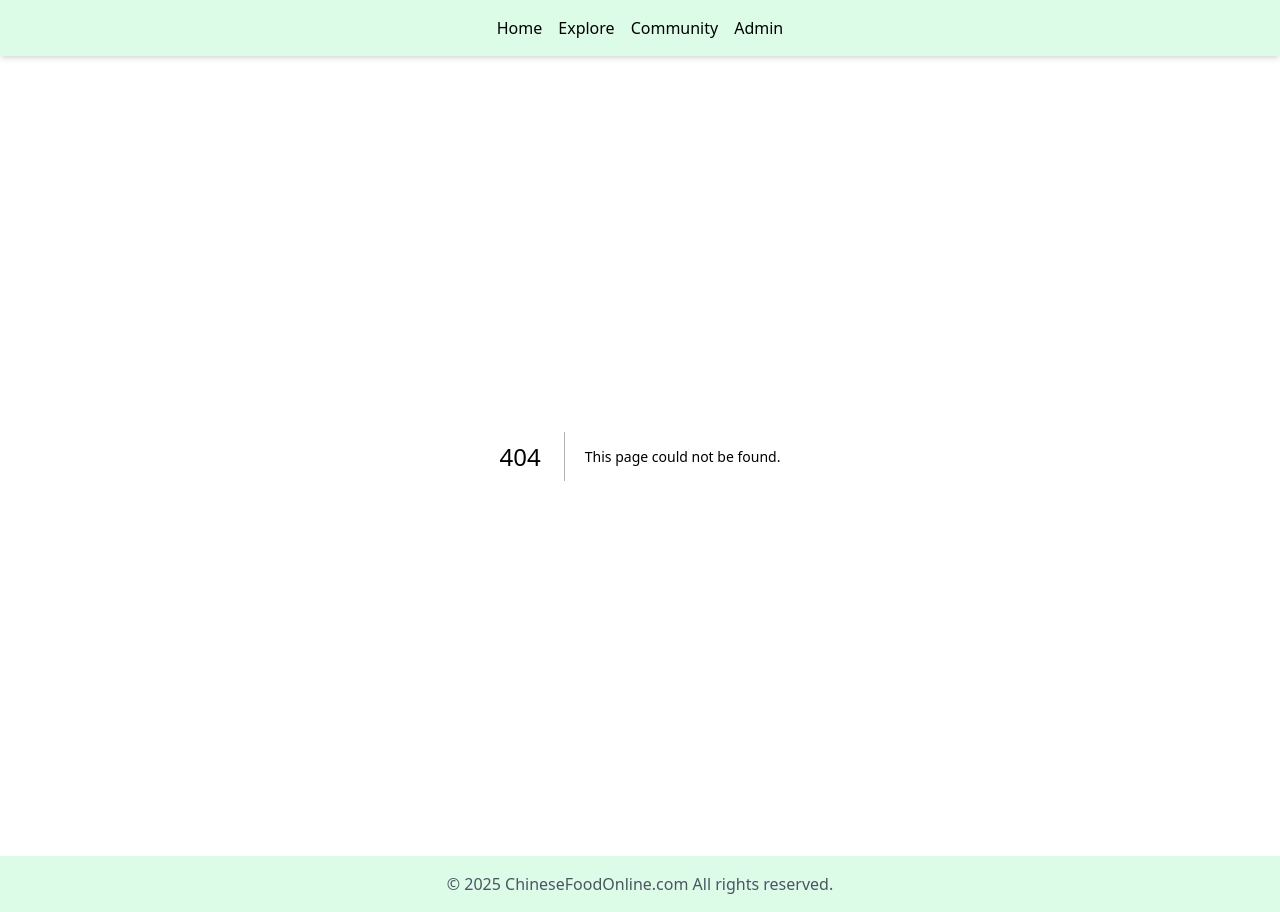
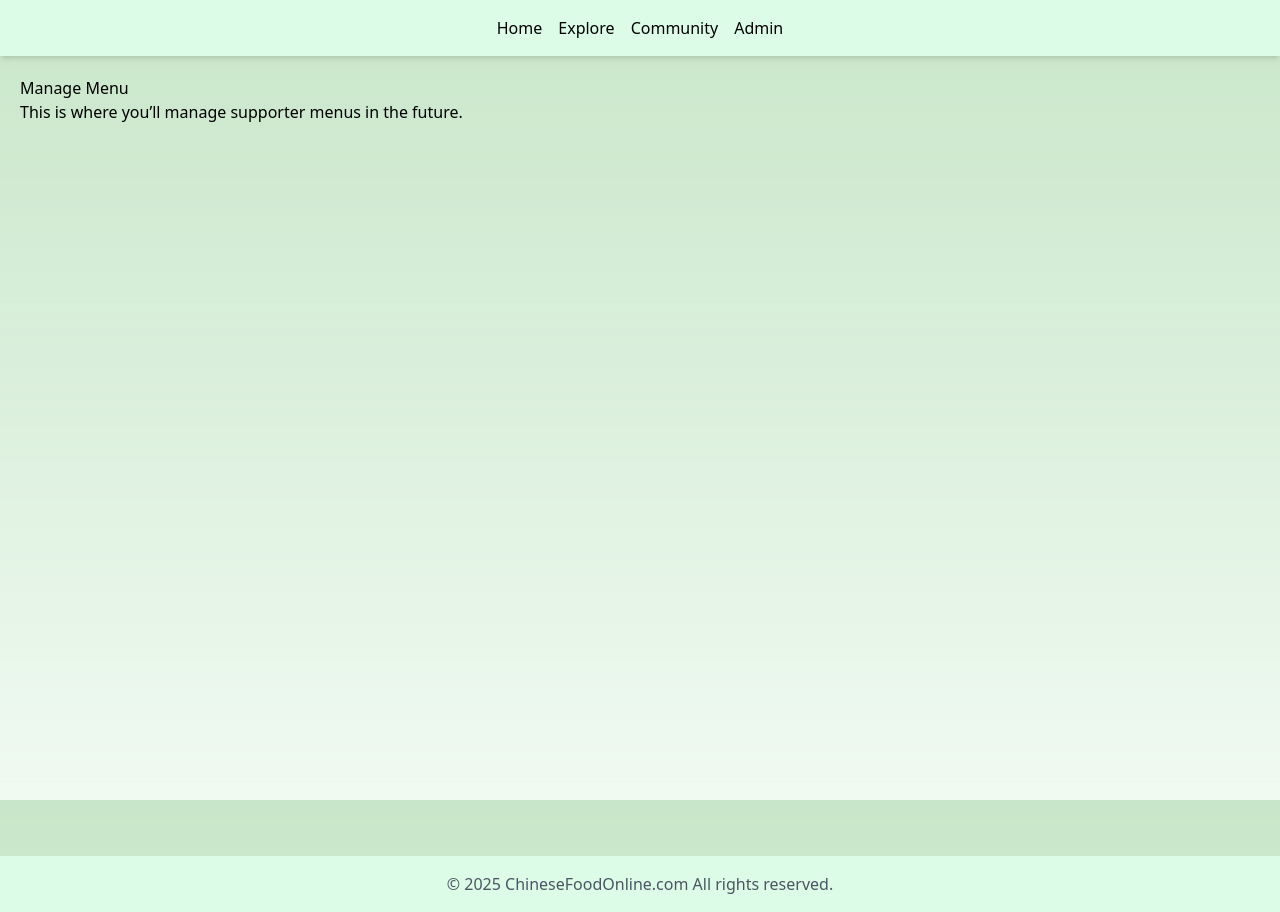
Before and after one commit to cfol1980/chinesefoodonline, a Next.js app: page /admin/manage-menu in a window 1280 px wide. Before the commit this address had no page. Built offline with nearby package versions, Linux system fonts and the light colour scheme.

Commit message:
2025-08-13 admin menu

```diff
--- /dev/null
+++ b/app/admin/manage-menu/page.tsx
@@ -0,0 +1,8 @@
+export default function ManageMenuPage() {
+    return (
+      <div style={{ padding: '20px' }}>
+        <h1>Manage Menu</h1>
+        <p>This is where you’ll manage supporter menus in the future.</p>
+      </div>
+    );
+  }
--- /dev/null
+++ b/app/admin/manage-support/page.tsx
@@ -0,0 +1,8 @@
+export default function ManageSupportPage() {
+    return (
+      <div style={{ padding: '20px' }}>
+        <h1>Manage Supporters</h1>
+        <p>This page will allow you to add, edit, or delete supporters.</p>
+      </div>
+    );
+  }
```
